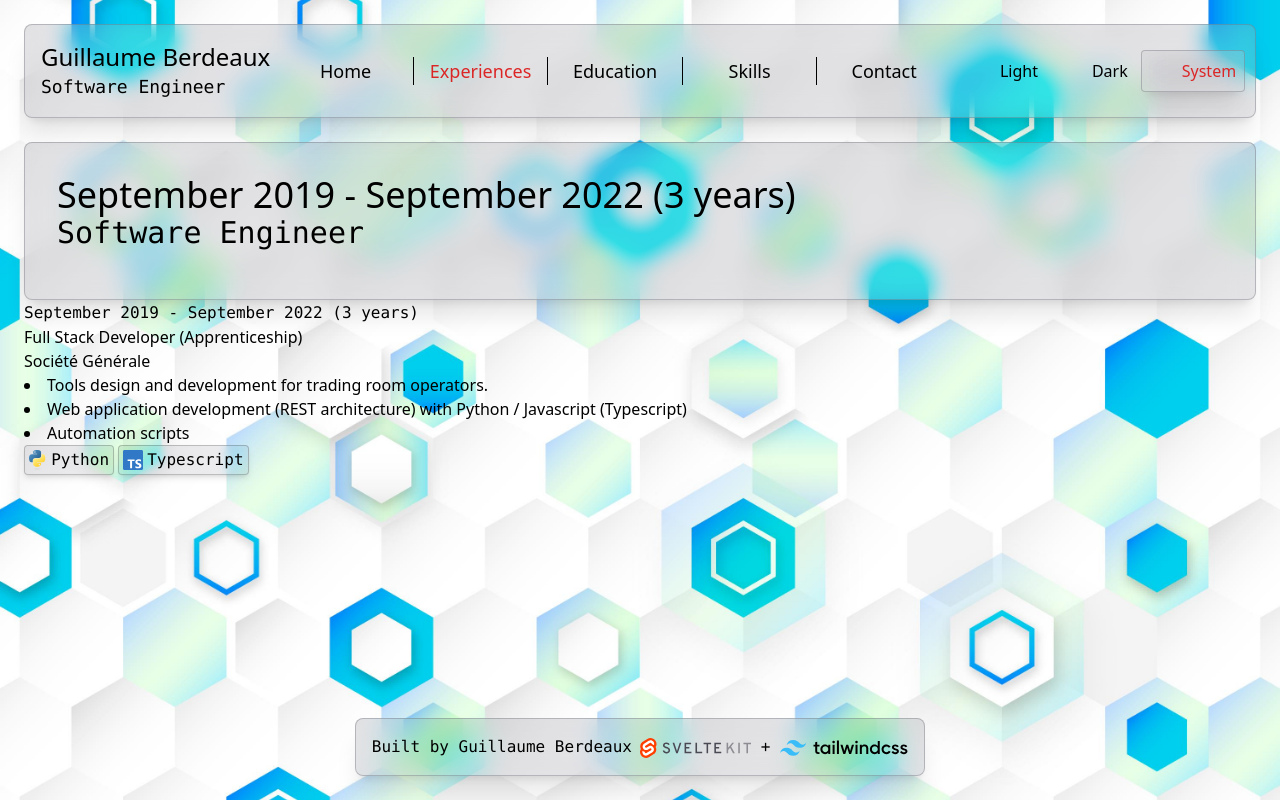
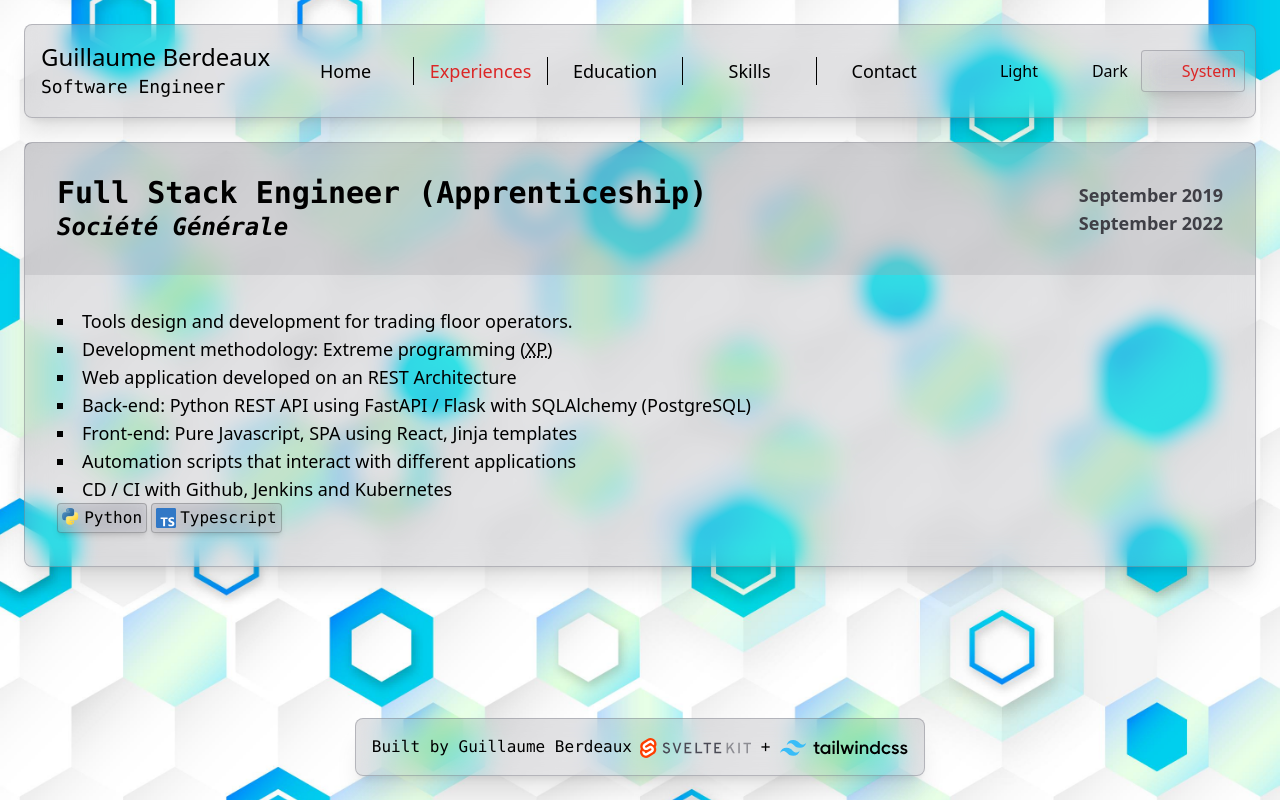
Before and after one commit to Abydos12/cv, a SvelteKit app: page /experiences in a window 1280 px wide. Built offline with nearby package versions, Linux system fonts and the light colour scheme; some icons are missing.

Commit message:
add one experience

```diff
--- a/src/routes/experiences/+page.svelte
+++ b/src/routes/experiences/+page.svelte
@@ -4,28 +4,43 @@
   import IconTag from "$lib/components/IconTag.svelte";
 </script>
 
-<div class="h-full">
-  <div class="glass p-4 lg:p-8">
-    <div class="text-3xl lg:text-4xl">
-      September 2019 - September 2022 (3 years)
+<div class="h-full flex flex-col gap-4 lg:gap-6">
+  <div class="glass">
+    <div
+      class="backdrop-brightness-100 dark:backdrop-brightness-150 p-4 lg:p-8 flex justify-between items-center"
+    >
+      <div class="font-mono">
+        <div class="text-xl lg:text-3xl font-bold">
+          Full Stack Engineer (Apprenticeship)
+        </div>
+        <div class="lg:text-2xl font-semibold italic">Société Générale</div>
+      </div>
+      <div
+        class="text-sm lg:text-lg text-zinc-700 dark:text-zinc-400 font-semibold"
+      >
+        <div>September 2019</div>
+        <div>September 2022</div>
+      </div>
     </div>
-    <div class="text-lg lg:text-3xl font-mono">Software Engineer</div>
-    <p class="flex-1 mt-4 text-lg"></p>
+    <div class=" p-4 lg:p-8">
+      <ul class="list-square list-inside text-lg">
+        <li>Tools design and development for trading floor operators.</li>
+        <li>
+          Development methodology: Extreme programming (<abbr
+            title="Extreme programming">XP</abbr
+          >)
+        </li>
+        <li>Web application developed on an REST Architecture</li>
+        <li>
+          Back-end: Python REST API using FastAPI / Flask with SQLAlchemy
+          (PostgreSQL)
+        </li>
+        <li>Front-end: Pure Javascript, SPA using React, Jinja templates</li>
+        <li>Automation scripts that interact with different applications</li>
+        <li>CD / CI with Github, Jenkins and Kubernetes</li>
+      </ul>
+      <IconTag label="Python" logo={pythonLogo} />
+      <IconTag label="Typescript" logo={typescriptLogo} />
+    </div>
   </div>
-
-  <div>
-    <div><code>September 2019 - September 2022 (3 years)</code></div>
-    <div>Full Stack Developer (Apprenticeship)</div>
-    <div>Société Générale</div>
-    <ul class="list-disc list-inside">
-      <li>Tools design and development for trading room operators.</li>
-      <li>
-        Web application development (REST architecture) with Python / Javascript
-        (Typescript)
-      </li>
-      <li>Automation scripts</li>
-    </ul>
-  </div>
-  <IconTag label="Python" logo={pythonLogo} />
-  <IconTag label="Typescript" logo={typescriptLogo} />
 </div>
--- a/tailwind.config.js
+++ b/tailwind.config.js
@@ -4,9 +4,9 @@
   content: ["./src/**/*.{html,js,svelte,ts}"],
   theme: {
     extend: {
-      blur: {
-        xs: "2px",
-      },
+      listStyleType: {
+        square: 'square',
+      }
     },
   },
   plugins: [],
```
